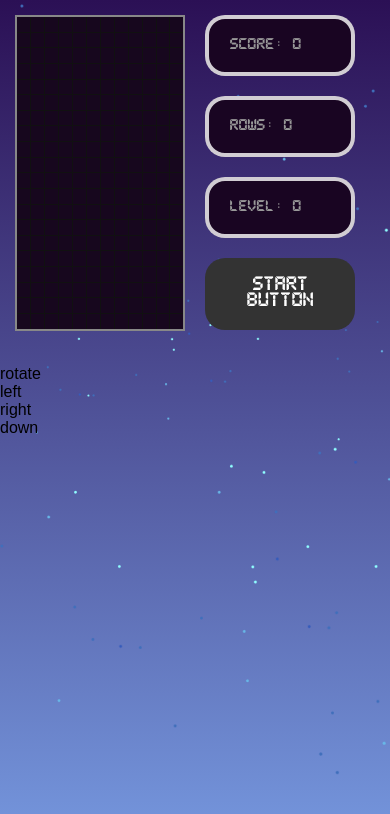
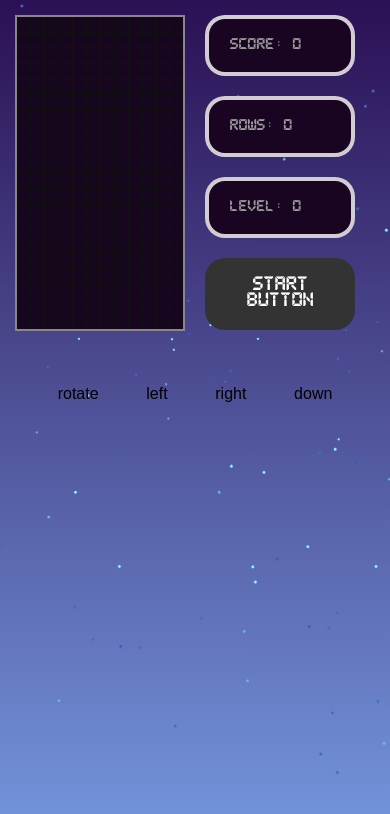
Before and after one commit to geeekgod/Tetromino, a React (Create React App) app: page /play in a window 390 px wide. Shown: the top 814 px of the page. Built offline with nearby package versions, Linux system fonts and the light colour scheme.

Commit message:
feat: add controls for mobile devices

```diff
--- a/src/components/Tetris.jsx
+++ b/src/components/Tetris.jsx
@@ -80,6 +80,29 @@ const Tetris = () => {
         }
     }
 
+    // const moveOnMobile = (control) => {
+    //     if (!gameOver) {
+    //         switch (control) {
+    //             case "rotate":
+    //                 playerRotate(stage, 1);
+    //             case "left":
+    //                 movePlayer(-1);
+    //             case "right":
+    //                 movePlayer(1);
+    //             case "down":
+    //                 dropPlayer();
+    //         }
+    //     }
+    // }
+
+    // const mobileTouchUp = (control) => {
+    //     if (!gameOver) {
+    //         if (control === "down") {
+    //             setDropTime(1000 / (level + 1) + 200);
+    //         }
+    //     }
+    // }
+
     useInterval(() => {
         drop()
     }, dropTime)
@@ -102,11 +125,23 @@ const Tetris = () => {
                     </aside>
                 </StyledTetris>
                 <div className="mobile-controls">
-                    <div className="controls-wrapp">
-                        <p>rotate</p>
-                        <p>left</p>
-                        <p>right</p>
-                        <p>down</p>
+                    <div className="controls-wrapper">
+                        <p onTouchStart={() => {
+                            if (!gameOver) { playerRotate(stage, 1) }
+                        }}>rotate</p>
+                        <p onTouchStart={() => {
+                            if (!gameOver) { movePlayer(-1) }
+                        }}>left</p>
+                        <p onTouchStart={() => {
+                            if (!gameOver) { movePlayer(1) }
+                        }}>right</p>
+                        <p onTouchStart={() => {
+                            if (!gameOver) { dropPlayer() }
+                        }} onTouchEnd={() => {
+                            if (!gameOver) {
+                                setDropTime(1000 / (level + 1) + 200);
+                            }
+                        }}>down</p>
                     </div>
                 </div>
             </StyledTetrisWrapper>
--- a/src/styles/Game.css
+++ b/src/styles/Game.css
@@ -8,8 +8,13 @@ body {
   -webkit-font-smoothing: antialiased;
   -moz-osx-font-smoothing: grayscale;
 }
-.mobile-controls{
+.mobile-controls {
   display: none;
+  padding: 20px 10px;
+}
+.controls-wrapper {
+  display: flex;
+  justify-content: space-evenly;
 }
 
 @media (max-width: 500px) {
```
